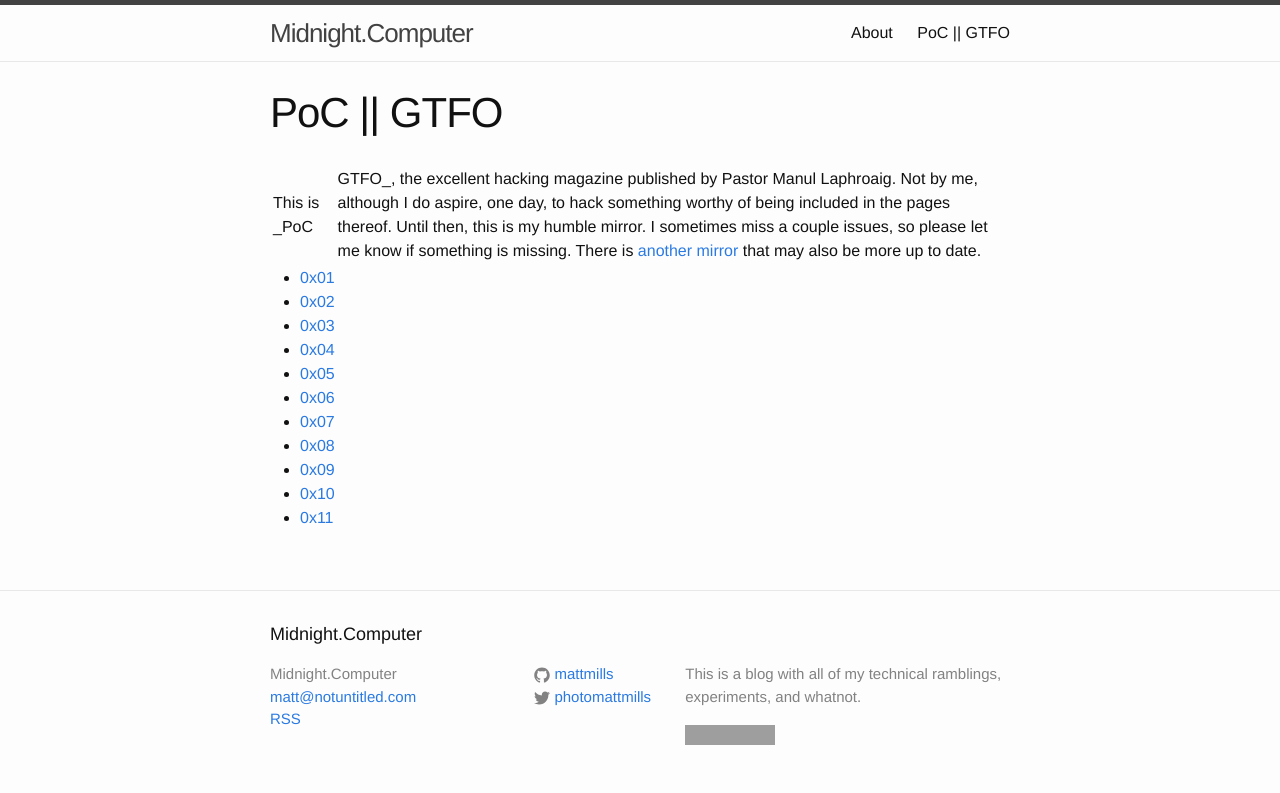
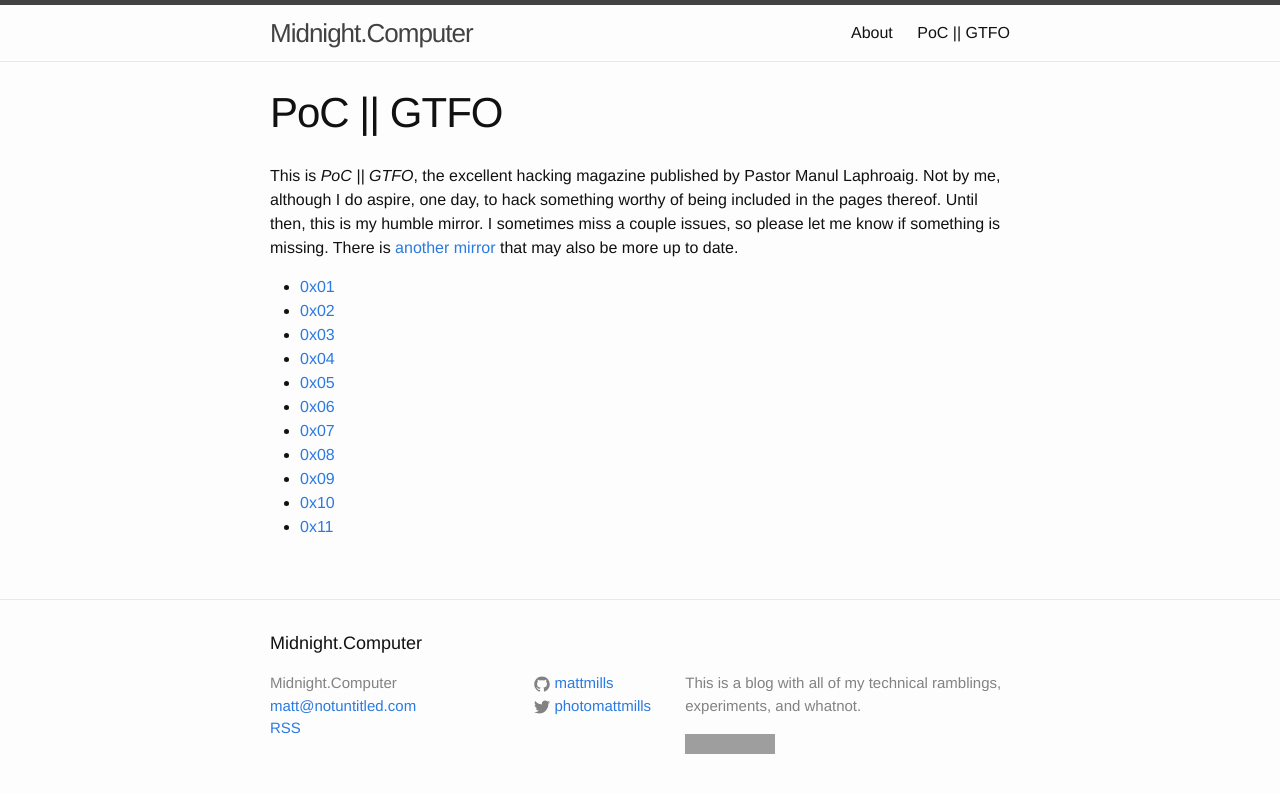
Before and after one commit to photomattmills/midnight_computer, a Jekyll site: the page built from pocorgtfo.md, in a window 1280 px wide. Shown: the top 793 px of the page. Built offline with Jekyll 4.4.1, drawn with Linux system fonts in a browser that asks for light colours; grey boxes are pictures that could not be loaded.

Commit message:
fix excaping

```diff
--- a/pocorgtfo.md
+++ b/pocorgtfo.md
@@ -4,7 +4,7 @@
 permalink: /pocorgtfo/
 ---
 
-This is _PoC || GTFO_, the excellent hacking magazine published by Pastor Manul Laphroaig. Not by me, although I do aspire, one day, to hack something worthy of being included in the pages thereof. Until then, this is my humble mirror. I sometimes miss a couple issues, so please let me know if something is missing. There is [another mirror](https://unpack.debug.su/pocorgtfo/) that may also be more up to date.
+This is _PoC \|\| GTFO_, the excellent hacking magazine published by Pastor Manul Laphroaig. Not by me, although I do aspire, one day, to hack something worthy of being included in the pages thereof. Until then, this is my humble mirror. I sometimes miss a couple issues, so please let me know if something is missing. There is [another mirror](https://unpack.debug.su/pocorgtfo/) that may also be more up to date.
 
 * [0x01](http://midnight.computer/pocorgtfo/pocorgtfo01.pdf)
 * [0x02](http://midnight.computer/pocorgtfo/pocorgtfo02.pdf)
```
